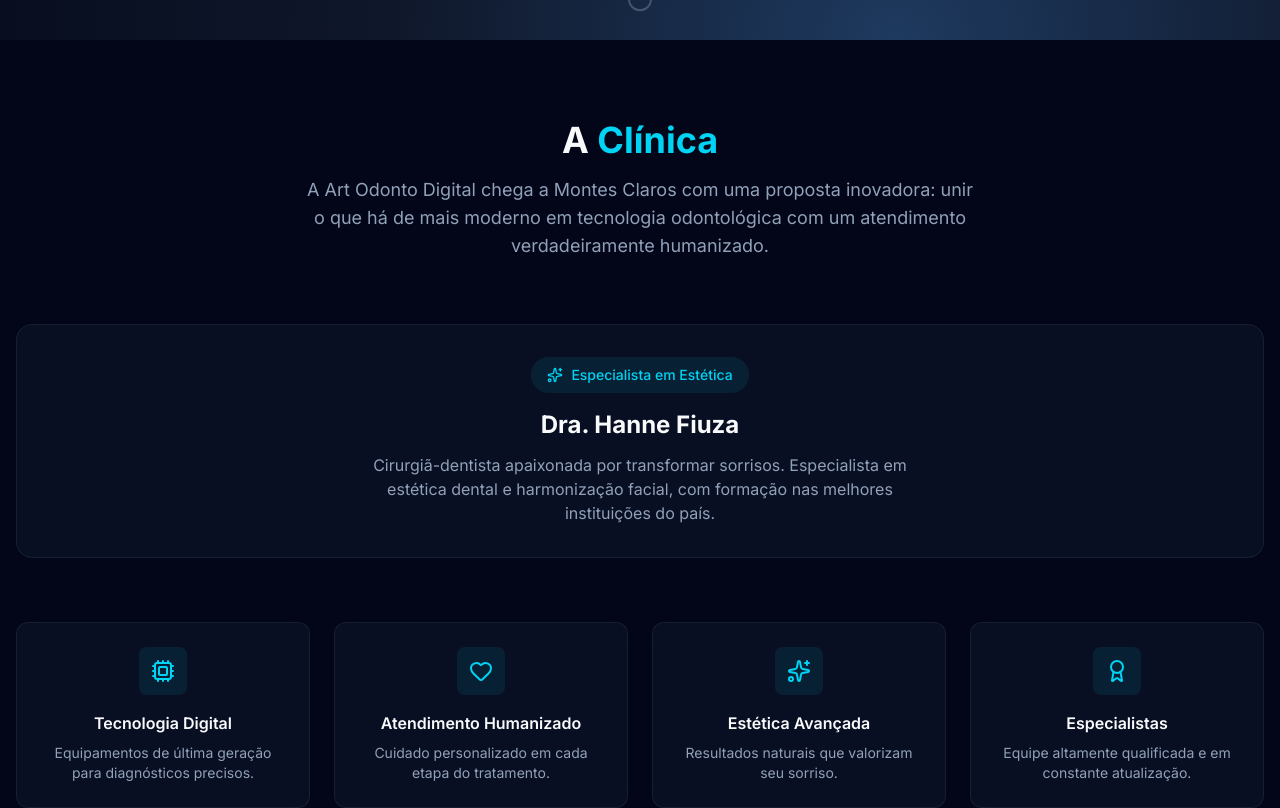
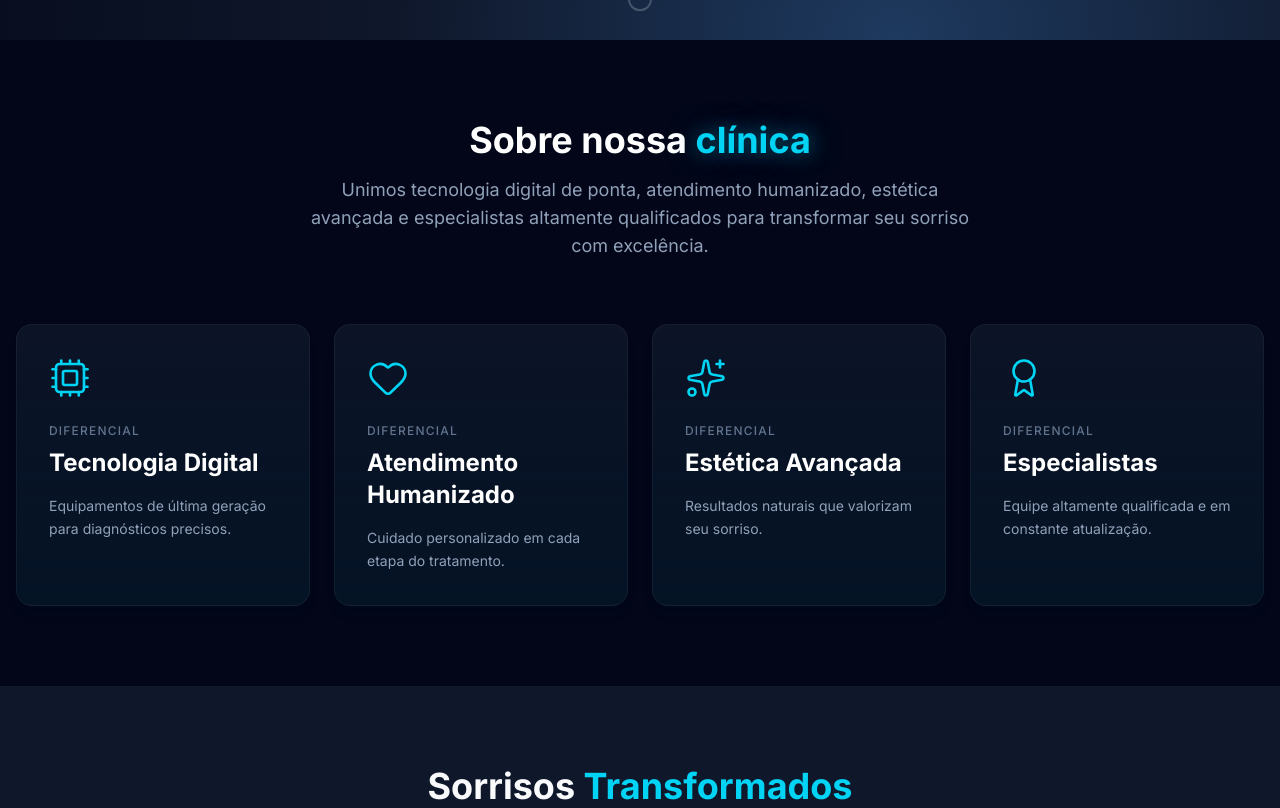
Before and after one commit to luisfelipesb9/lp-art-odonto-digital-antigravity, a Next.js app: page / in a window 1280 px wide. Shown: the part 760-1568 px from the top of the page. Built offline with nearby package versions, Linux system fonts and the light colour scheme.

Commit message:
segunda-dobra

```diff
--- a/src/app/globals.css
+++ b/src/app/globals.css
@@ -87,3 +87,18 @@
   backdrop-filter: blur(12px);
   border: 1px solid rgba(148, 163, 184, 0.1);
 }
+
+.text-shadow-glow {
+  text-shadow: 0 0 20px rgba(6, 182, 212, 0.5), 0 0 40px rgba(6, 182, 212, 0.3);
+}
+
+.bg-grid-pattern {
+  background-size: 30px 30px;
+  background-image:
+    linear-gradient(to right, rgba(255, 255, 255, 0.03) 1px, transparent 1px),
+    linear-gradient(to bottom, rgba(255, 255, 255, 0.03) 1px, transparent 1px);
+}
+
+.card-gradient {
+  background: linear-gradient(180deg, rgba(15, 23, 42, 0.8) 0%, rgba(8, 51, 68, 0.3) 100%);
+}
--- a/src/components/ClinicSection.tsx
+++ b/src/components/ClinicSection.tsx
@@ -38,33 +38,13 @@
                     transition={{ duration: 0.6 }}
                     className="text-center mb-16"
                 >
-                    <h2 className="text-3xl sm:text-4xl font-bold mb-4">
-                        A <span className="text-cyan-400">Clínica</span>
+                    <h2 className="text-3xl sm:text-4xl font-bold mb-4 text-white">
+                        Sobre nossa <span className="text-cyan-400 text-shadow-glow">clínica</span>
                     </h2>
                     <p className="text-slate-400 max-w-2xl mx-auto text-lg">
-                        A Art Odonto Digital chega a Montes Claros com uma proposta
-                        inovadora: unir o que há de mais moderno em tecnologia odontológica
-                        com um atendimento verdadeiramente humanizado.
-                    </p>
-                </motion.div>
-
-                {/* Dra. Hanne Highlight */}
-                <motion.div
-                    initial={{ opacity: 0, y: 30 }}
-                    whileInView={{ opacity: 1, y: 0 }}
-                    viewport={{ once: true }}
-                    transition={{ duration: 0.6, delay: 0.2 }}
-                    className="glass rounded-2xl p-6 sm:p-8 mb-16 text-center"
-                >
-                    <div className="inline-flex items-center gap-2 bg-cyan-500/10 text-cyan-400 px-4 py-2 rounded-full mb-4">
-                        <Sparkles size={16} />
-                        <span className="text-sm font-medium">Especialista em Estética</span>
-                    </div>
-                    <h3 className="text-2xl font-bold mb-3">Dra. Hanne Fiuza</h3>
-                    <p className="text-slate-400 max-w-xl mx-auto">
-                        Cirurgiã-dentista apaixonada por transformar sorrisos. Especialista
-                        em estética dental e harmonização facial, com formação nas melhores
-                        instituições do país.
+                        Unimos tecnologia digital de ponta, atendimento humanizado, estética
+                        avançada e especialistas altamente qualificados para transformar seu
+                        sorriso com excelência.
                     </p>
                 </motion.div>
 
@@ -77,13 +57,25 @@
                             whileInView={{ opacity: 1, y: 0 }}
                             viewport={{ once: true }}
                             transition={{ duration: 0.5, delay: index * 0.1 }}
-                            className="glass rounded-xl p-6 text-center hover:border-cyan-500/30 transition-colors"
+                            className="group relative overflow-hidden rounded-2xl card-gradient p-8 border border-white/5 hover:border-cyan-500/30 transition-all duration-300 shadow-lg shadow-cyan-900/5 hover:shadow-cyan-500/10"
                         >
-                            <div className="inline-flex items-center justify-center w-12 h-12 bg-cyan-500/10 rounded-lg mb-4">
-                                <feature.icon className="text-cyan-400" size={24} />
+                            <div className="absolute inset-0 bg-grid-pattern opacity-20" />
+                            <div className="relative z-10 flex flex-col items-start h-full">
+                                <div className="mb-6 text-cyan-400 group-hover:scale-110 transition-transform duration-300">
+                                    <feature.icon size={42} strokeWidth={1.5} />
+                                </div>
+
+                                <span className="text-xs font-medium tracking-widest text-slate-500 mb-2 uppercase">
+                                    Diferencial
+                                </span>
+
+                                <h3 className="text-2xl font-bold mb-4 text-white group-hover:text-cyan-400 transition-colors">
+                                    {feature.title}
+                                </h3>
+                                <p className="text-slate-400 leading-relaxed text-sm">
+                                    {feature.description}
+                                </p>
                             </div>
-                            <h3 className="font-semibold mb-2">{feature.title}</h3>
-                            <p className="text-slate-400 text-sm">{feature.description}</p>
                         </motion.div>
                     ))}
                 </div>
```
